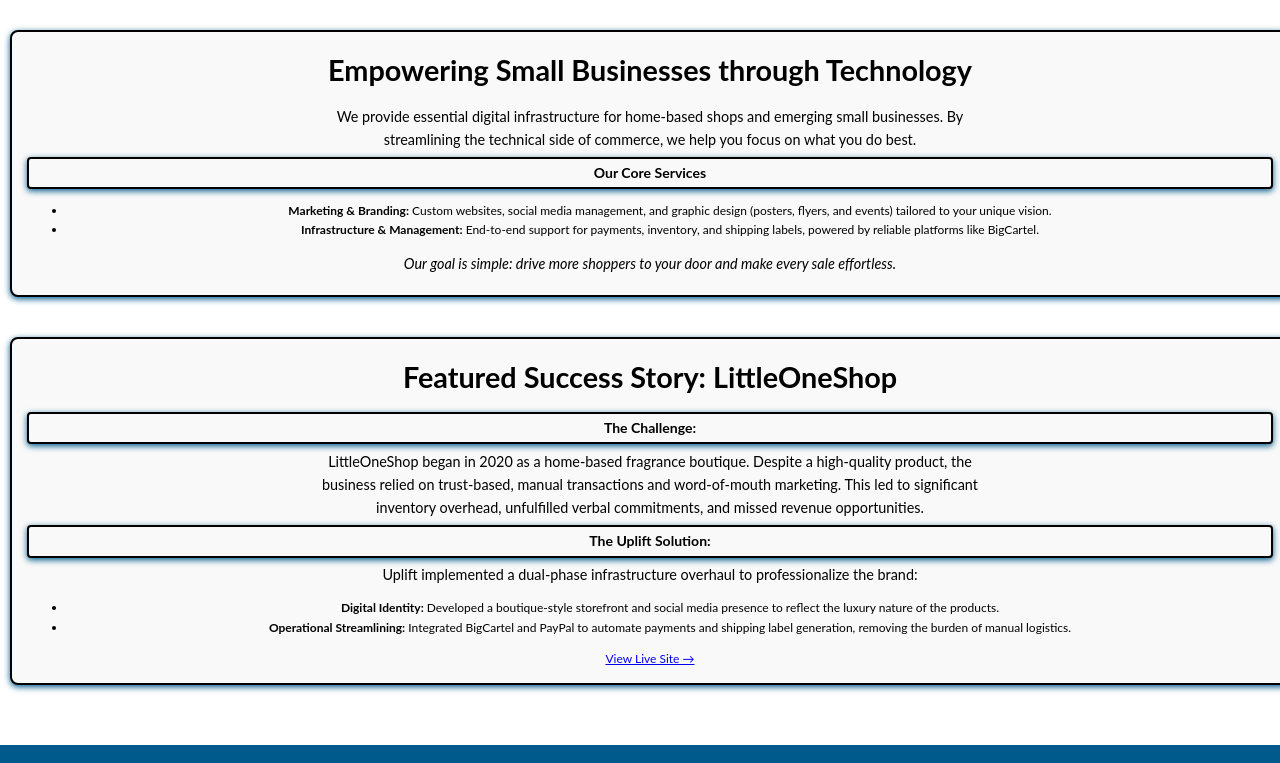
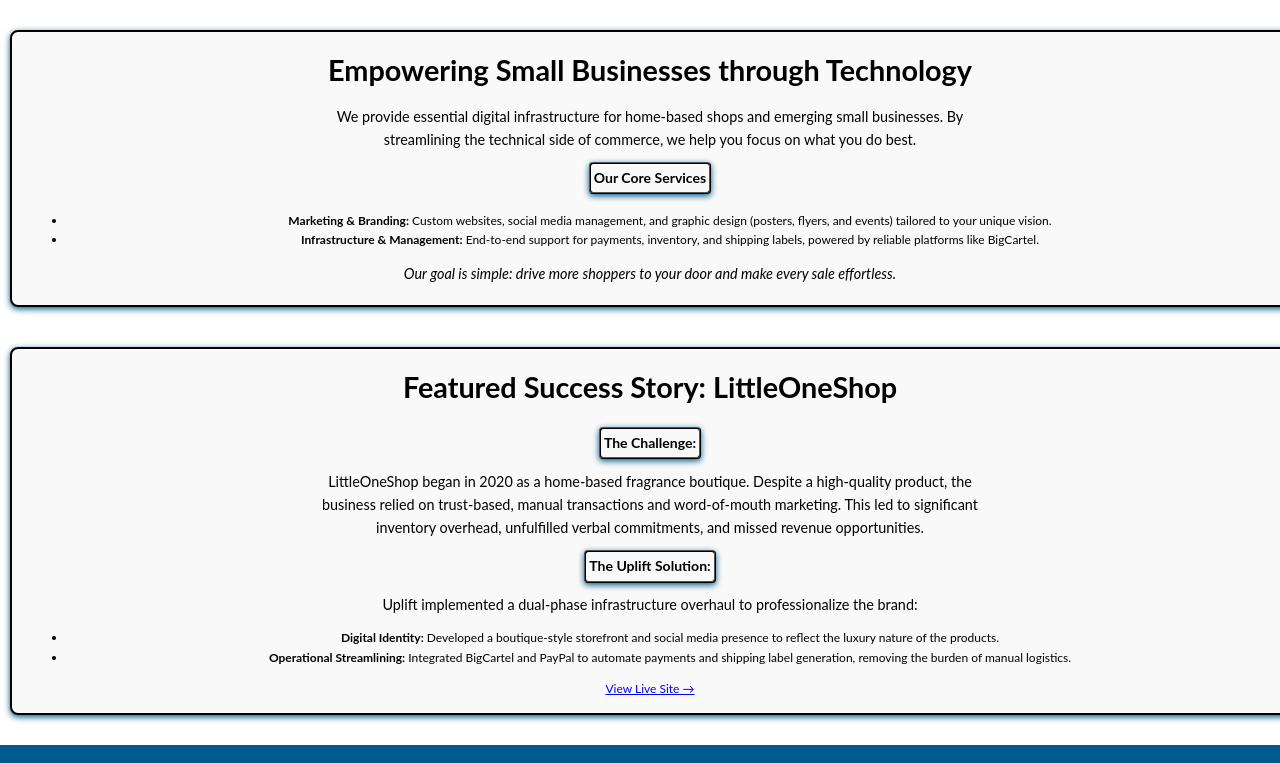
Before and after one commit to jaadyyah/Uplift-Capstone, a Flask app: page / in a window 1280 px wide. Shown: the part 91-854 px from the top of the page. Run offline with Flask 3, Linux system fonts and the light colour scheme; parts of the project's set-up code (start-up, migrations or seed data) failed here and were passed over.

Commit message:
added display inline-block and changed border to ridge

```diff
--- a/static/styles/index_styles.css
+++ b/static/styles/index_styles.css
@@ -19,9 +19,10 @@
 }
 
 .content h3 {
+    display: inline-block;
     margin: 5px 0;
     padding: 3px;
-    border: 2px solid black;
+    border: 2px ridge black;
     border-radius: 4px;
     background-color: #f9f9f9;
     box-shadow: 0 2px 6px rgb(0,90,139);
```
